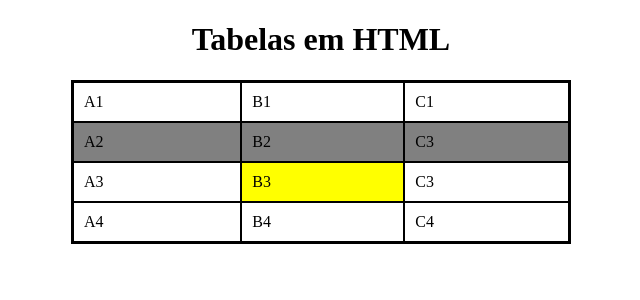
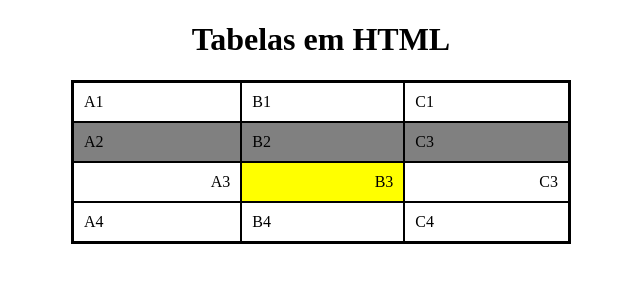
Before and after one commit to lucastristaooo/Curso-em-Video, a PHP site: page /tabelas.html in a window 1280 px wide. Shown: the top 300 px of the page, without its empty margins (319-959 px from the left). Run offline with PHP 8.4, Linux system fonts and the light colour scheme.

Commit message:
HTML-CSS

```diff
--- a/HTML-CSS/28/tabelas.css
+++ b/HTML-CSS/28/tabelas.css
@@ -18,3 +18,6 @@ td{
 .amarelo{
     background-color: yellow;
 }
+.diferente > td{
+    text-align: right;
+}
--- a/HTML-CSS/28/tabelas.html
+++ b/HTML-CSS/28/tabelas.html
@@ -20,7 +20,7 @@
             <td>B2
             <td>C3
         </tr>
-        <tr>
+        <tr class="diferente">
             <td>A3
             <td class="amarelo">B3
             <td>C3
```
